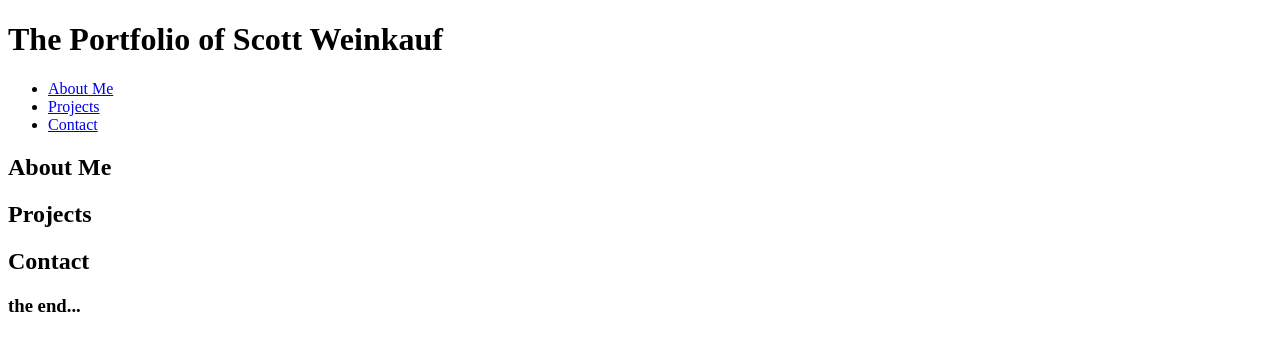
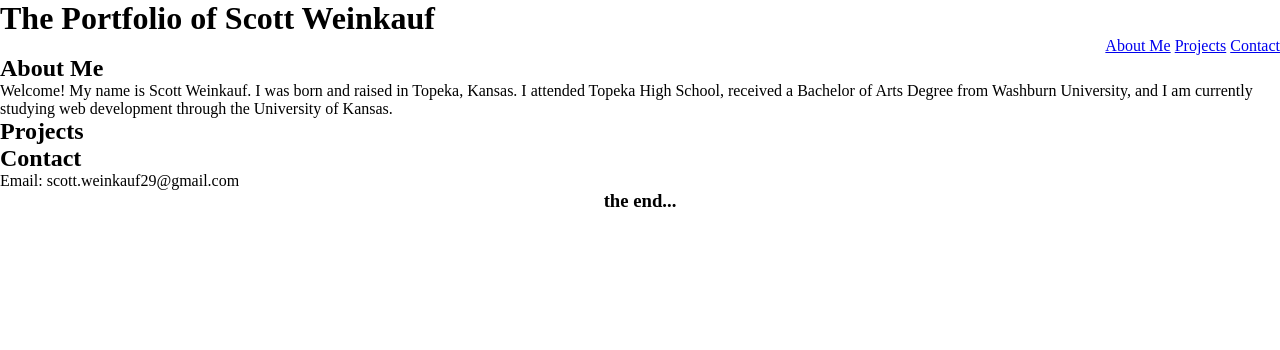
Before and after one commit to sweinkauf/The_Portfolio-of-Scott-Weinkauf, a plain HTML site: page index.html in a window 1280 px wide. Drawn offline with Linux system fonts and the light colour scheme.

Commit message:
beginning of css

```diff
--- a/assets/style.css
+++ b/assets/style.css
@@ -0,0 +1,18 @@
+* {
+    margin: 0px;
+    padding: 0px;
+}
+
+.header {
+    text-align: left
+}
+
+.navbar {
+    text-align: right;
+}
+li {
+    display: inline;
+}
+footer {
+    text-align: center;
+}
--- a/index.html
+++ b/index.html
@@ -13,7 +13,7 @@
         <header class="header">
         <h1>The Portfolio of Scott Weinkauf</h1>
         <nav>
-            <ul>
+            <ul class="navbar">
                 <li>
                     <a href="#about-me">About Me</a>
                 </li>
@@ -32,12 +32,18 @@
         <main class="content">
             <section id="about-me"class="about-me">
                 <h2>About Me</h2>
+                <p>Welcome! My name is Scott Weinkauf. I was born and raised in Topeka, Kansas. I attended Topeka High School, received a Bachelor of Arts Degree from Washburn University, and I am currently studying web development through the University of Kansas.  </p>
             </section>
             <section id="projects" class="projects">
                 <h2>Projects</h2>
             </section>
             <section id="contact" class="contact">
                 <h2>Contact</h2>
+                <ul>
+                    <li>
+                        Email: scott.weinkauf29@gmail.com
+                    </li>
+                </ul>
             </section>
         </main>
 
```
